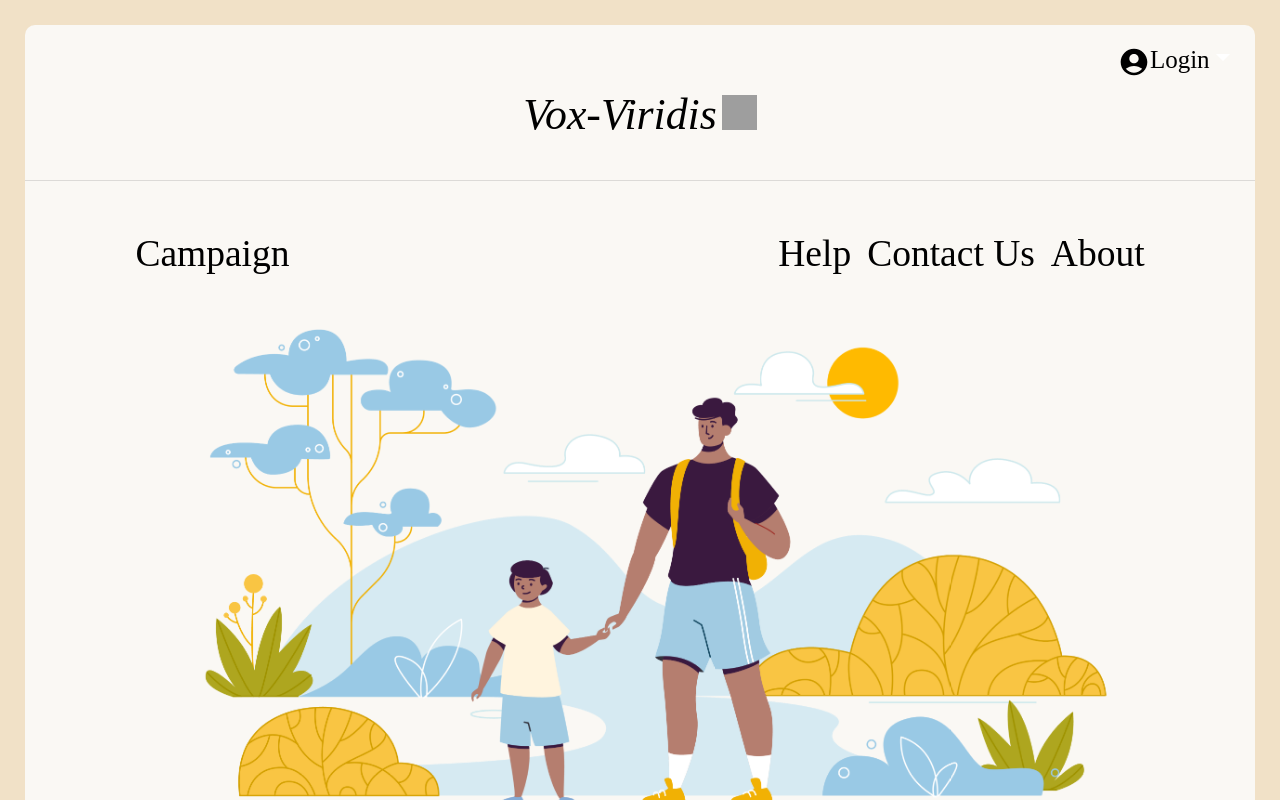
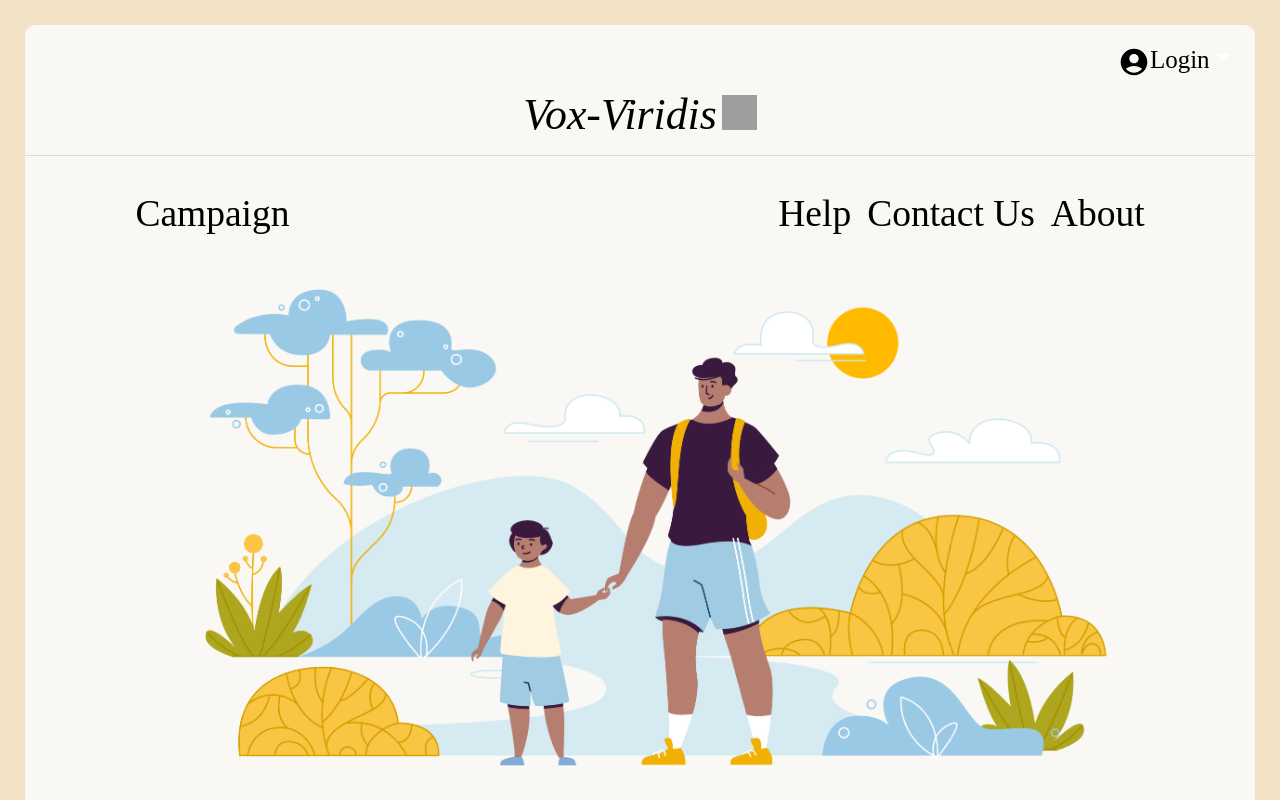
Before and after one commit to cs203t5/cs203t5-frontend, a Next.js app in the folder vox-viridis/: page / in a window 1280 px wide. Shown: the top 800 px of the page. Built offline with nearby package versions, Linux system fonts and the light colour scheme; grey boxes are pictures that could not be loaded; a web font is replaced by a local one.

Commit message:
fix bootstrap

```diff
--- a/vox-viridis/components/Navbar.js
+++ b/vox-viridis/components/Navbar.js
@@ -94,7 +94,7 @@ const Navbar = () => {
                             cursor: "pointer",
                         }}
                     >
-                        <h3>
+                        <h3 style={{ textAlign: "center" }}>
                             Vox-Viridis
                             <img
                                 className="col mb-2"
@@ -108,7 +108,7 @@ const Navbar = () => {
                 </Link>
             </div>
 
-            <hr style={{ color: "grey" }} />
+            <hr style={{ color: "grey", margin: "0", marginBottom: "10px" }} />
             <div className={styles.routeContainer}>
                 <NavbarTemplate expand="lg">
                     <NavbarTemplate.Toggle
```
